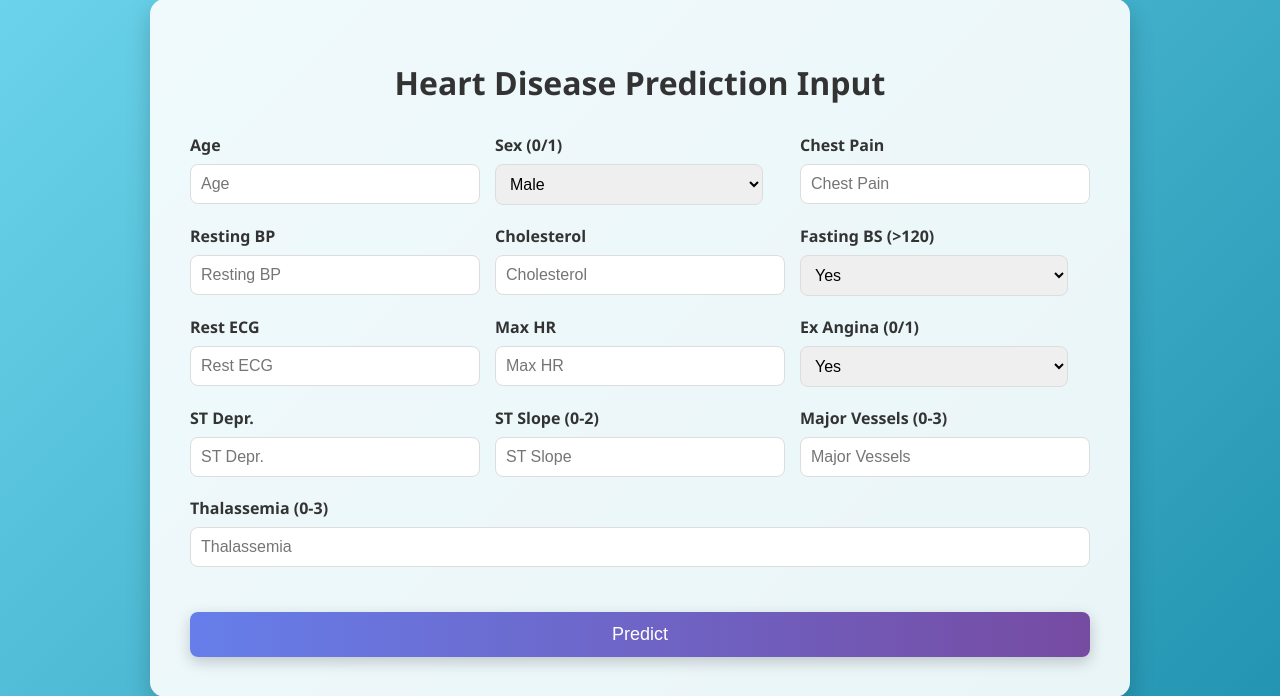
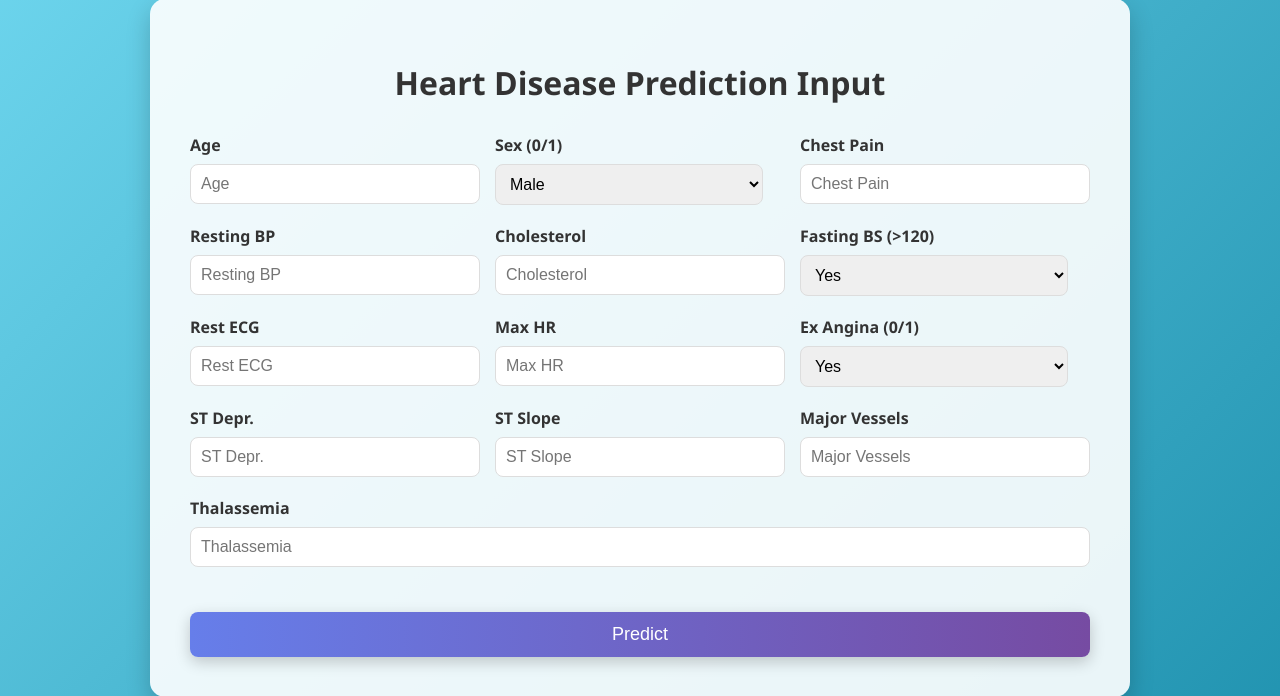
Before and after one commit to sonal2203/Heart-Disease-Prediction, a Flask app: page / in a window 1280 px wide. Shown: the part 52-748 px from the top of the page. Run offline with Flask 3, Linux system fonts and the light colour scheme; parts of the project's set-up code (start-up, migrations or seed data) failed here and were passed over.

Commit message:
Update index.html

```diff
--- a/templates/index.html
+++ b/templates/index.html
@@ -164,17 +164,17 @@
                 <input type="number" id="oldpeak" name="oldpeak" placeholder="ST Depr." required />
             </div>
             <div class="form-control">
-                <label for="slope">ST Slope (0-2)</label>
+                <label for="slope">ST Slope </label>
                 <input type="number" id="slope" name="slope" placeholder="ST Slope" required />
             </div>
             <div class="form-control">
-                <label for="ca">Major Vessels (0-3)</label>
+                <label for="ca">Major Vessels </label>
                 <input type="number" id="ca" name="ca" placeholder="Major Vessels" required />
             </div>
         </div>
         <div class="form-row">
             <div class="form-control">
-                <label for="thal">Thalassemia (0-3)</label>
+                <label for="thal">Thalassemia</label>
                 <input type="number" id="thal" name="thal" placeholder="Thalassemia" required />
             </div>
         </div>
```
